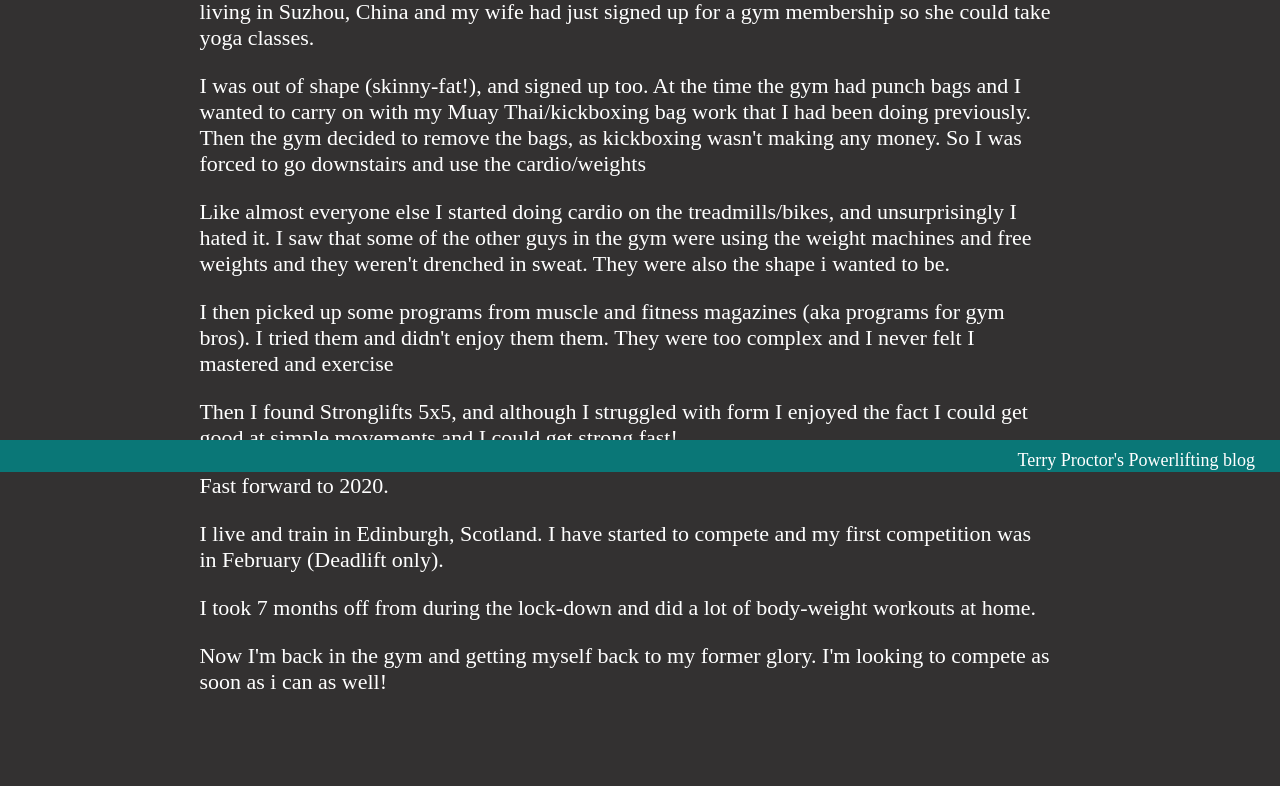
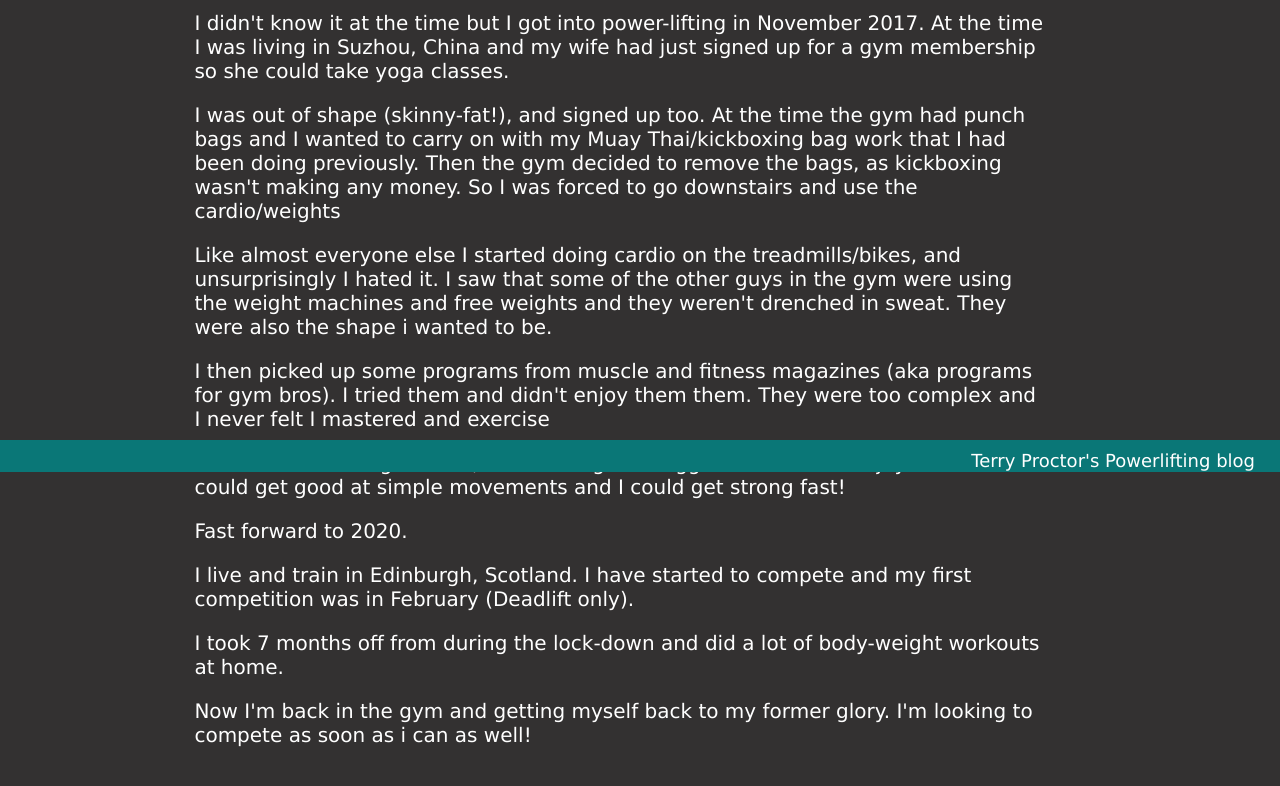
Before and after one commit to terryproctor/powerliftingblog, a plain HTML site: page about.html in a window 1280 px wide. Shown: the part 328-1114 px from the top of the page. Before the commit the page ends 1055 px from the top, so only its background shows below. Drawn offline with nearby package versions, Linux system fonts and the light colour scheme.

Commit message:
font work

```diff
--- a/about.html
+++ b/about.html
@@ -2,6 +2,7 @@
 <head>
     <title>About Terry Proctor</title>
     <link rel="stylesheet" href="stylesheet.css">
+    <link href="https://fonts.googleapis.com/css2?family=Oswald:wght@400;700&display=swap" rel="stylesheet">
 </head>
 <body>
     <header>
--- a/stylesheet.css
+++ b/stylesheet.css
@@ -2,7 +2,6 @@ body {
     background-color: #333131;
     color: #fff;
     margin: 0px;
-
 }
 
 a {
@@ -19,7 +18,6 @@ h1{
     margin-top: 0px;
     margin-bottom: 5px;
     font-size: 44px;
-
 }
 
 h2 {
@@ -32,7 +30,8 @@ h3 {
 }
 
 p {
-    font-size: 22px;
+    font-size: 20px;
+    font-family: 'Lucida Sans', 'Lucida Sans Regular', 'Lucida Grande', 'Lucida Sans Unicode', Geneva, Verdana, sans-serif;
 }
 
 article {
@@ -52,7 +51,6 @@ article {
     margin-top: auto;
     margin-bottom: auto;
     padding: 5px 5%;
-
 }
 
 @media all and (max-width: 600px) {
@@ -63,10 +61,7 @@ article {
         margin: 20px;
         width: 95%
     }
-
 }
-
-
 
 header {
     background-color: #f34747;
@@ -149,7 +144,7 @@ nav a:hover {
     }
 
     a {
-        font-size: 40px;
+        font-size: 28px;
 
     }
 
@@ -166,9 +161,10 @@ nav a:hover {
 main {
     padding: 7px;
     margin: 3px;
-    margin-left: 10px;
+    margin-left: 5px;
     max-width: 95%;
     margin-top: 0px;
+    margin-bottom: 20px;
 }
 
 footer {
```
Also changed, not shown: connect.html (+1 -0 lines).
